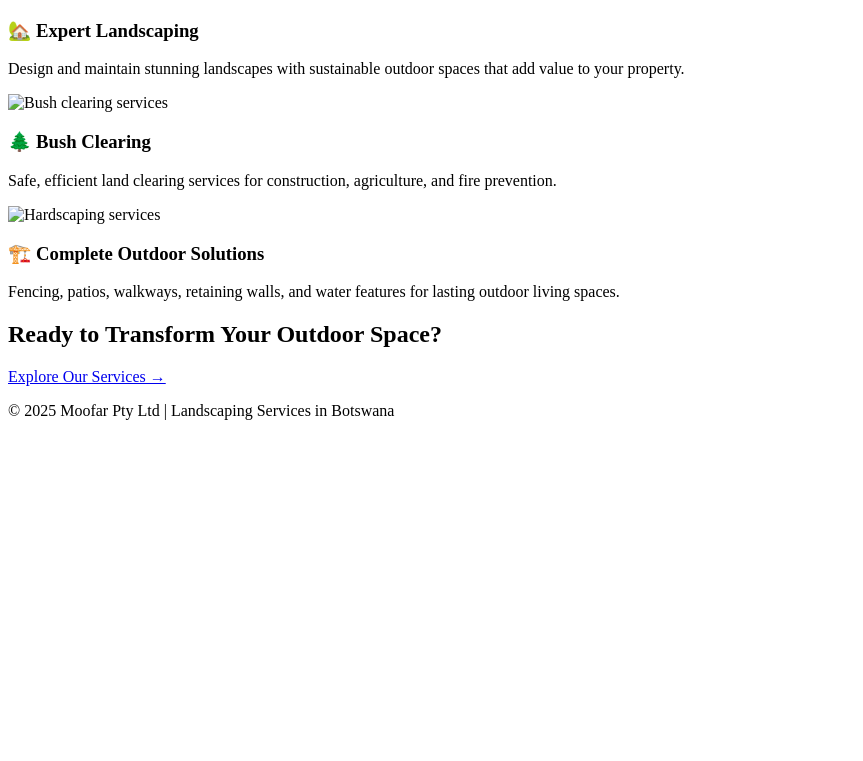
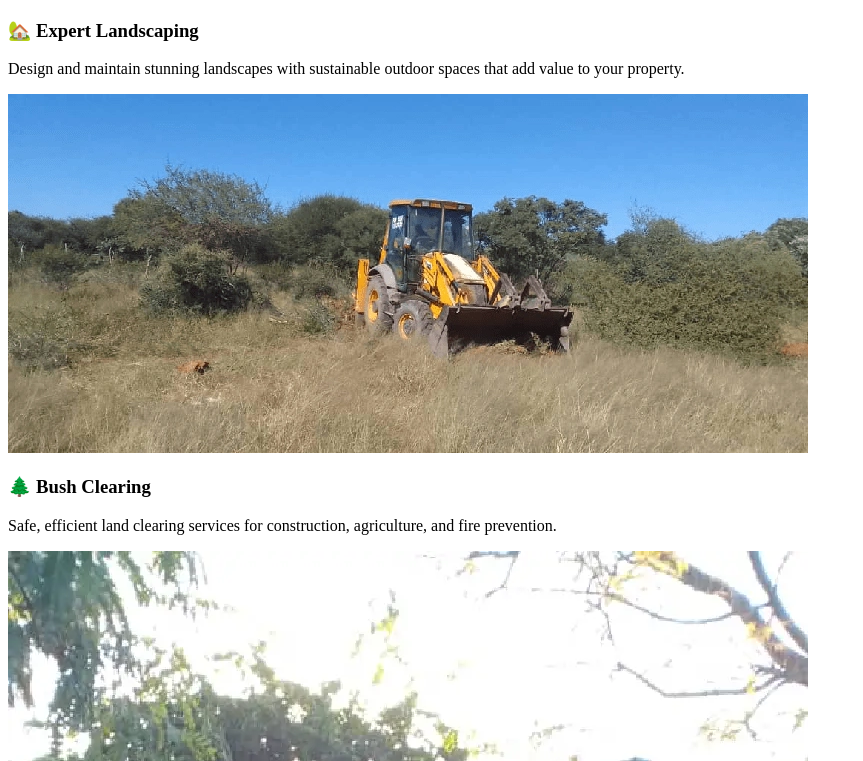
Before and after one commit to tmosimanyana/moofarsite, a plain HTML site: page index.html in a window 1280 px wide. Shown: the part 1759-2520 px from the top of the page, without its empty margins (0-863 px from the left). Before the commit the page ends 2195 px from the top, so only its background shows below. Drawn offline with Linux system fonts and the light colour scheme; a script that the page names is missing.

Commit message:
files updated

```diff
--- a/index.html
+++ b/index.html
@@ -56,14 +56,14 @@
       </div>
     </article>
     <article class="grid-item">
-      <img src="assets/bush-clearing.jpg" alt="Bush clearing services">
+      <img src="assets/gallery9.webp" alt="Bush clearing services">
       <div class="grid-item-content">
         <h3>🌲 Bush Clearing</h3>
         <p>Safe, efficient land clearing services for construction, agriculture, and fire prevention.</p>
       </div>
     </article>
     <article class="grid-item">
-      <img src="assets/hardscaping.jpg" alt="Hardscaping services">
+      <img src="assets/gallery10.webp" alt="Hardscaping services">
       <div class="grid-item-content">
         <h3>🏗️ Complete Outdoor Solutions</h3>
         <p>Fencing, patios, walkways, retaining walls, and water features for lasting outdoor living spaces.</p>
```
